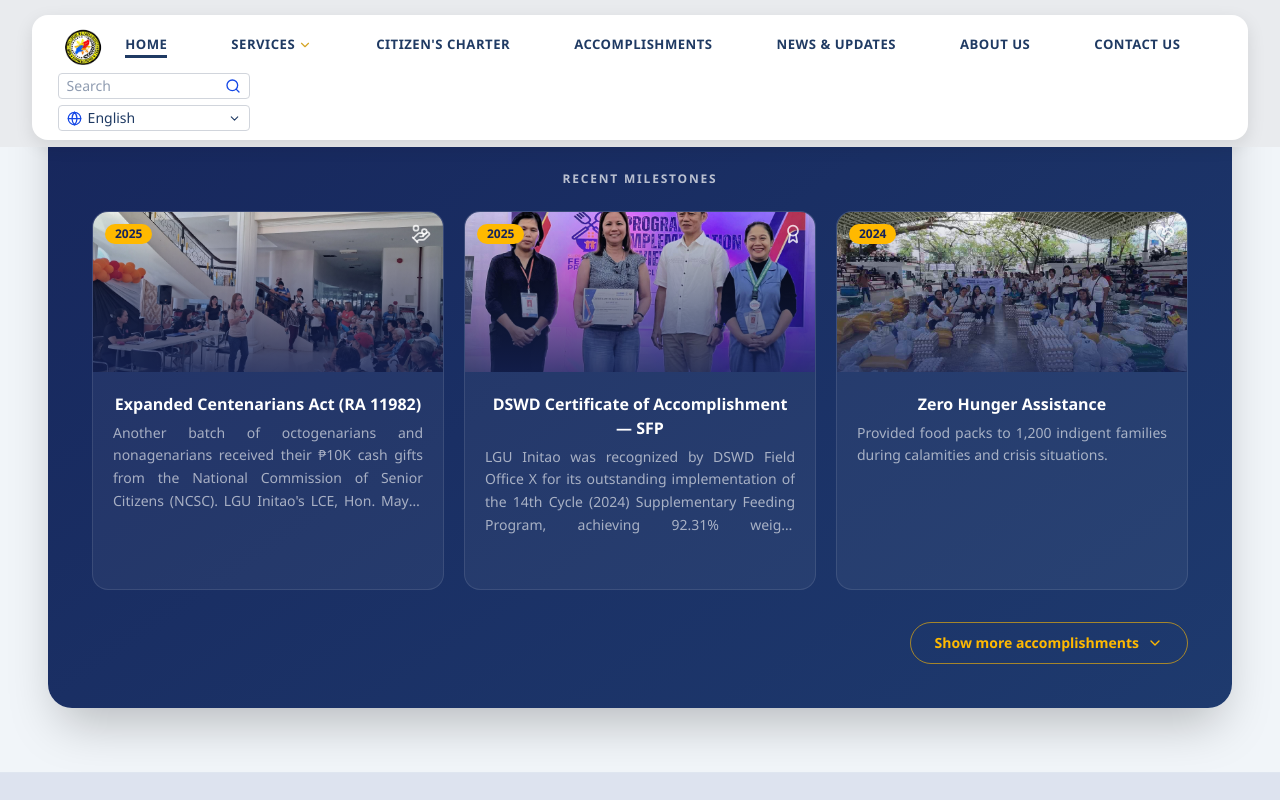
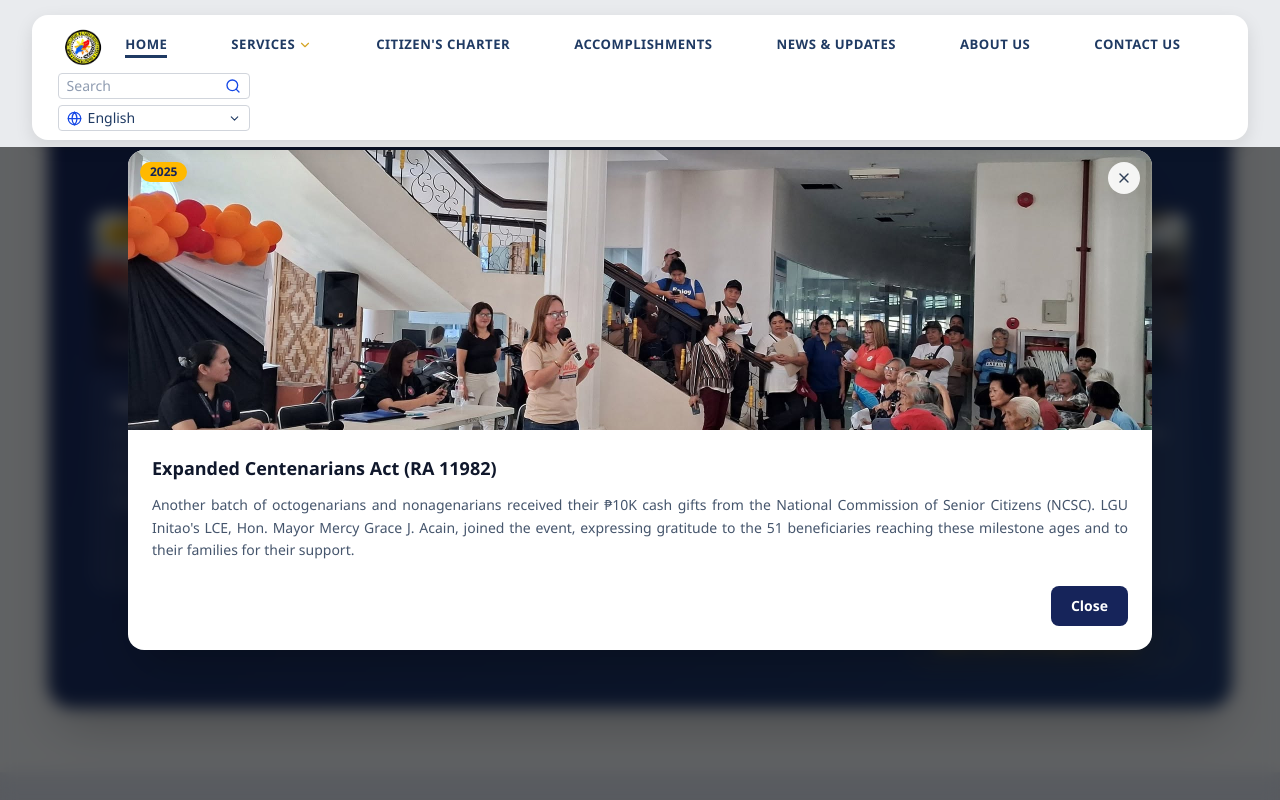
Before and after one commit to zendielou-roman/MSWDO-Initao-AMS, a Vue app in the folder frontend/public-view/: page / in a window 1280 px wide. Both pictures are taken after a click on the element 268 px from the left and 4026 px from the top of the page. Shown: the part 3626-4426 px from the top of the page. Built offline with nearby package versions, Linux system fonts and the light colour scheme.

Commit message:
lantawasaroman

```diff
--- a/frontend/public-view/src/components/AccomplishmentsSection.vue
+++ b/frontend/public-view/src/components/AccomplishmentsSection.vue
@@ -25,7 +25,7 @@ const stats = computed(() => [
 
 const awardsMeta = [
   { key: 'centenariansAct', year: '2025', icon: HandCoins, img: '/src/assets/accomplishments/elderly.jpg' },
-  { key: 'sfpAward', year: '2025', icon: Award, img: '/src/assets/accomplishments/award.jpg', featured: true },
+  { key: 'sfpAward', year: '2025', icon: Award, img: '/src/assets/accomplishments/award.jpg', featured: true, imgPosition: 'object-[50%_20%]' }, // ← added
   { key: 'zeroHunger', year: '2024', icon: HeartHandshake, img: '/src/assets/accomplishments/food-assistance.jpg' },
   { key: 'slpMicroenterprise', year: '2024', icon: Sprout, img: '/src/assets/accomplishments/livelihood.jpg' },
   { key: 'childProtection', year: '2023', icon: ShieldCheck, img: '/src/assets/accomplishments/child-protection.jpg' },
@@ -90,14 +90,15 @@ const visibleAwards = computed(() => (showAll.value ? awards.value : awards.valu
           <article
             v-for="award in visibleAwards"
             :key="award.title"
-            class="group flex flex-col rounded-2xl bg-white/5 border border-white/10 overflow-hidden transition duration-300 hover:bg-white/10 hover:-translate-y-1 hover:border-amber-400/50 hover:shadow-lg cursor-default"
+            @click="openModal(award)"
+            class="group flex flex-col rounded-2xl bg-white/5 border border-white/10 overflow-hidden transition duration-300 hover:bg-white/10 hover:-translate-y-1 hover:border-amber-400/50 hover:shadow-lg cursor-pointer"
           >
             <!-- PHOTO banner with floating year badge + category icon -->
             <div class="relative h-40 overflow-hidden shrink-0">
               <img
                 :src="award.img"
                 :alt="award.title"
-                class="w-full h-full object-cover transition duration-500 group-hover:scale-105"
+                :class="['w-full h-full object-cover transition duration-500 group-hover:scale-105', award.imgPosition || 'object-center']"
               />
               <!-- dark gradient so badges stay readable over any photo -->
               <div class="absolute inset-0 bg-gradient-to-t from-[#16245a]/80 to-transparent"></div>
@@ -163,11 +164,11 @@ const visibleAwards = computed(() => (showAll.value ? awards.value : awards.valu
       >
         <div
           v-if="selectedAward"
-          class="fixed inset-0 z-50 flex items-center justify-center bg-black/60 backdrop-blur-sm px-4"
+          class="fixed inset-0 z-50 flex items-center justify-center bg-black/60 backdrop-blur-sm px-4 py-95"
           @click.self="closeModal"
         >
           <div
-            class="relative w-full max-w-lg bg-white rounded-2xl shadow-2xl overflow-hidden text-left"
+            class="relative w-full max-w-5xl max-h-[85vh] overflow-y-auto bg-white rounded-2xl shadow-2xl overflow-hidden text-left"
           >
             <!-- X close button, floats over the image -->
             <button
@@ -175,16 +176,15 @@ const visibleAwards = computed(() => (showAll.value ? awards.value : awards.valu
               aria-label="Close"
               class="absolute top-3 right-3 z-10 w-8 h-8 flex items-center justify-center rounded-full bg-white/90 text-slate-700 hover:bg-white transition"
             >
-            {{ t('accomplishments.close') }}
               <X class="w-4 h-4" />
             </button>
 
             <!-- Photo banner with year badge -->
-            <div class="relative h-48 sm:h-56 overflow-hidden shrink-0">
+            <div class="relative h-50 sm:h-70 overflow-hidden shrink-0">
               <img
                 :src="selectedAward.img"
                 :alt="selectedAward.title"
-                class="w-full h-full object-cover"
+                :class="['w-full h-full object-cover', selectedAward.imgPosition || 'object-center']"
               />
               <span
                 class="absolute top-3 left-3 bg-amber-400 text-[#16245a] text-xs font-bold rounded-full px-2.5 py-0.5"
```
